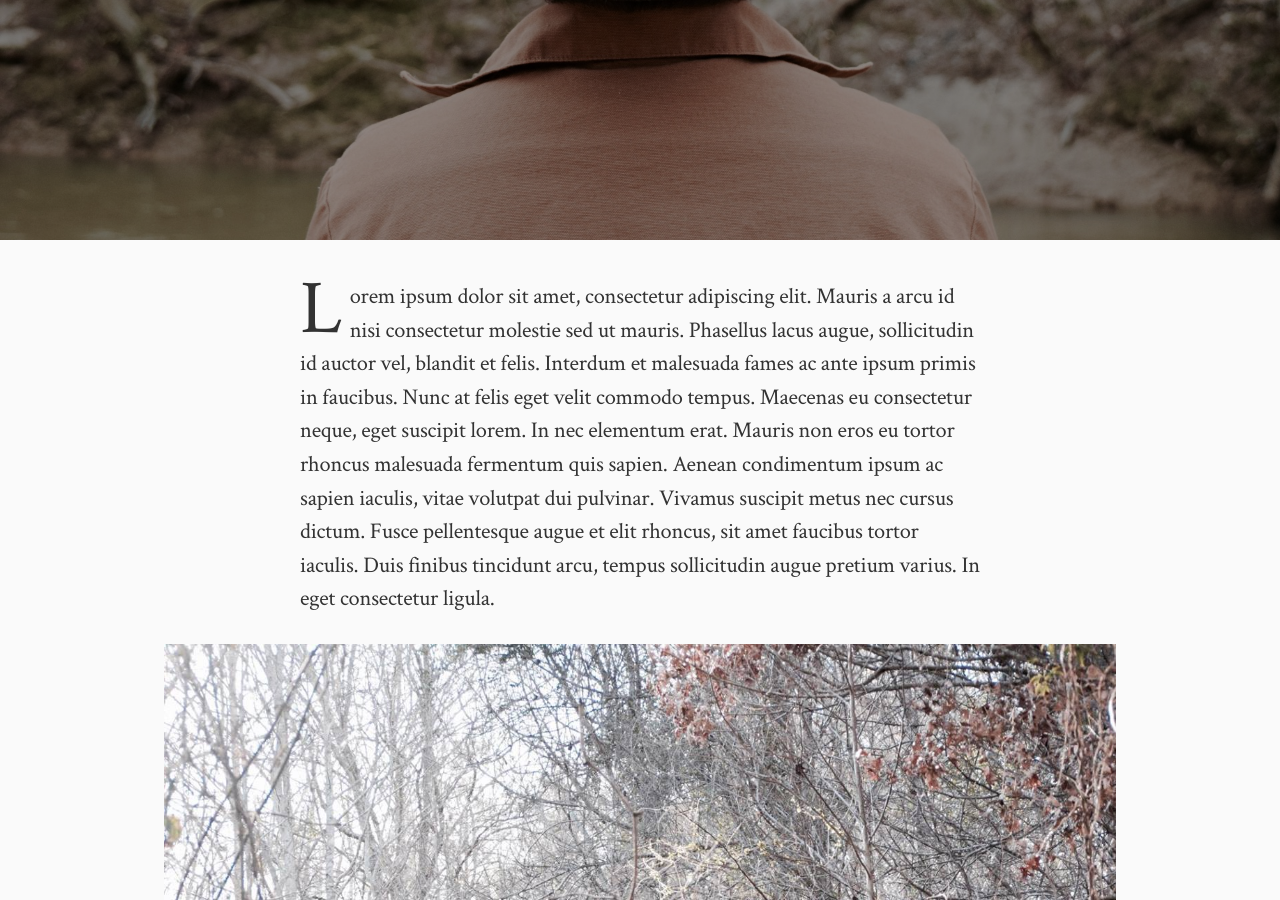
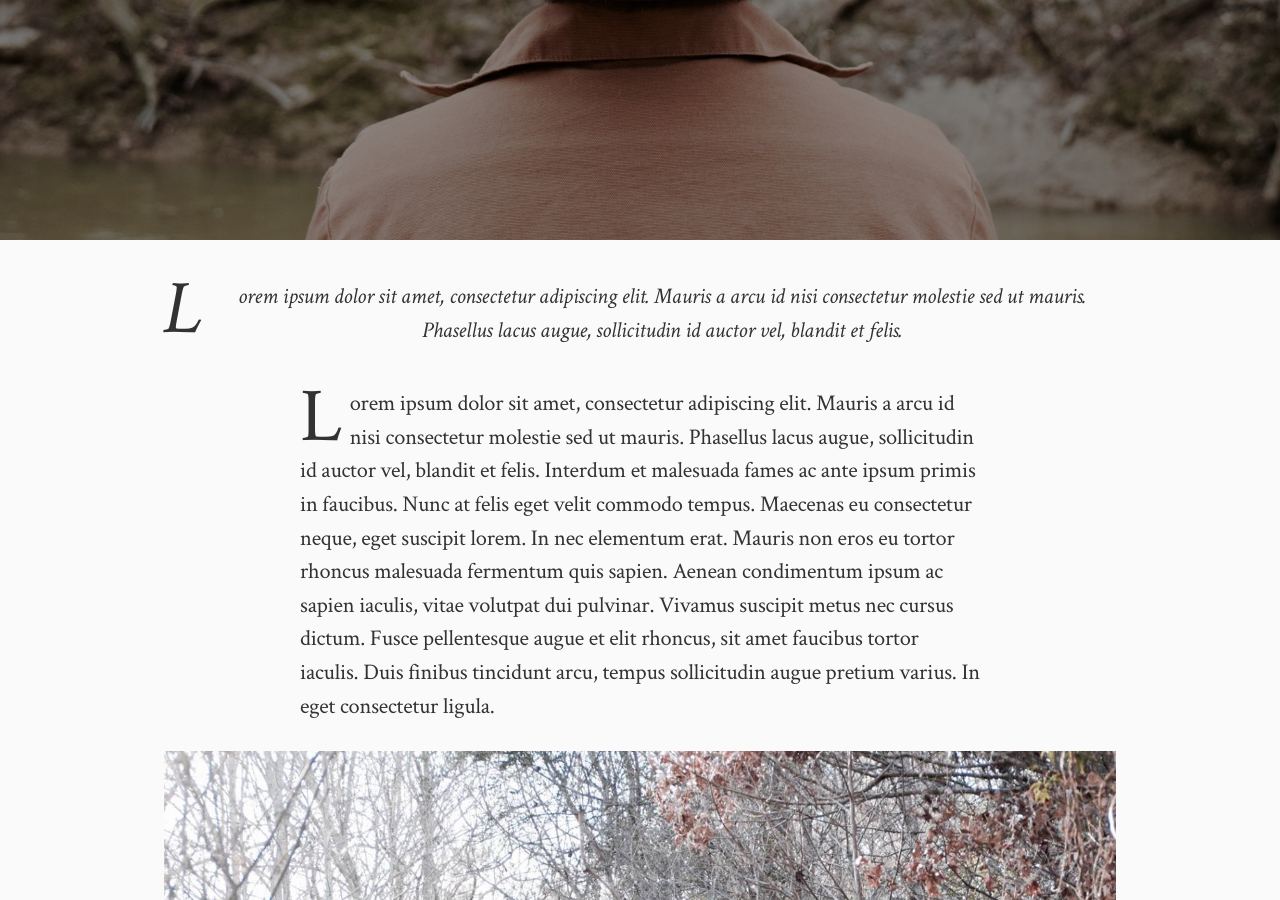
Before and after one commit to jtgry/blog, a Jekyll site: the page built from _posts/2016-05-30-making-hats.md, in a window 1280 px wide and 900 px high, scrolled down 607 px. Built offline with Jekyll 4.4.1, drawn with Linux system fonts in a browser that asks for light colours; nearby versions of some CDN libraries; some web fonts are replaced.

Commit message:
Updated '/_posts/2016-05-30-making-hats.md' via CloudCannon

```diff
--- a/_posts/2016-05-30-making-hats.md
+++ b/_posts/2016-05-30-making-hats.md
@@ -7,6 +7,8 @@ image_path: /images/hickorycreek.jpg
 featured: true
 ---
 
+
+> Lorem ipsum dolor sit amet, consectetur adipiscing elit. Mauris a arcu id nisi consectetur molestie sed ut mauris. Phasellus lacus augue, sollicitudin id auctor vel, blandit et felis.
 
 Lorem ipsum dolor sit amet, consectetur adipiscing elit. Mauris a arcu id nisi consectetur molestie sed ut mauris. Phasellus lacus augue, sollicitudin id auctor vel, blandit et felis. Interdum et malesuada fames ac ante ipsum primis in faucibus. Nunc at felis eget velit commodo tempus. Maecenas eu consectetur neque, eget suscipit lorem. In nec elementum erat. Mauris non eros eu tortor rhoncus malesuada fermentum quis sapien. Aenean condimentum ipsum ac sapien iaculis, vitae volutpat dui pulvinar. Vivamus suscipit metus nec cursus dictum. Fusce pellentesque augue et elit rhoncus, sit amet faucibus tortor iaculis. Duis finibus tincidunt arcu, tempus sollicitudin augue pretium varius. In eget consectetur ligula.
 
```
